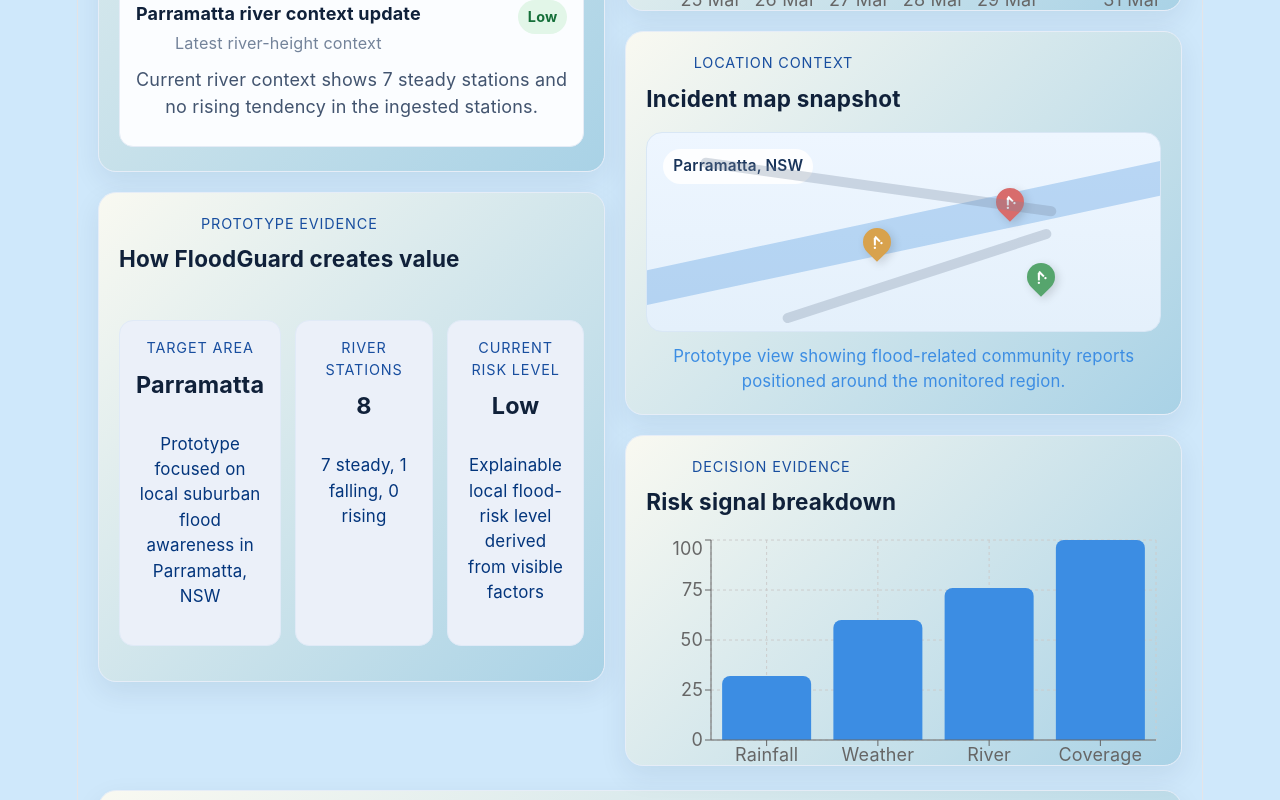
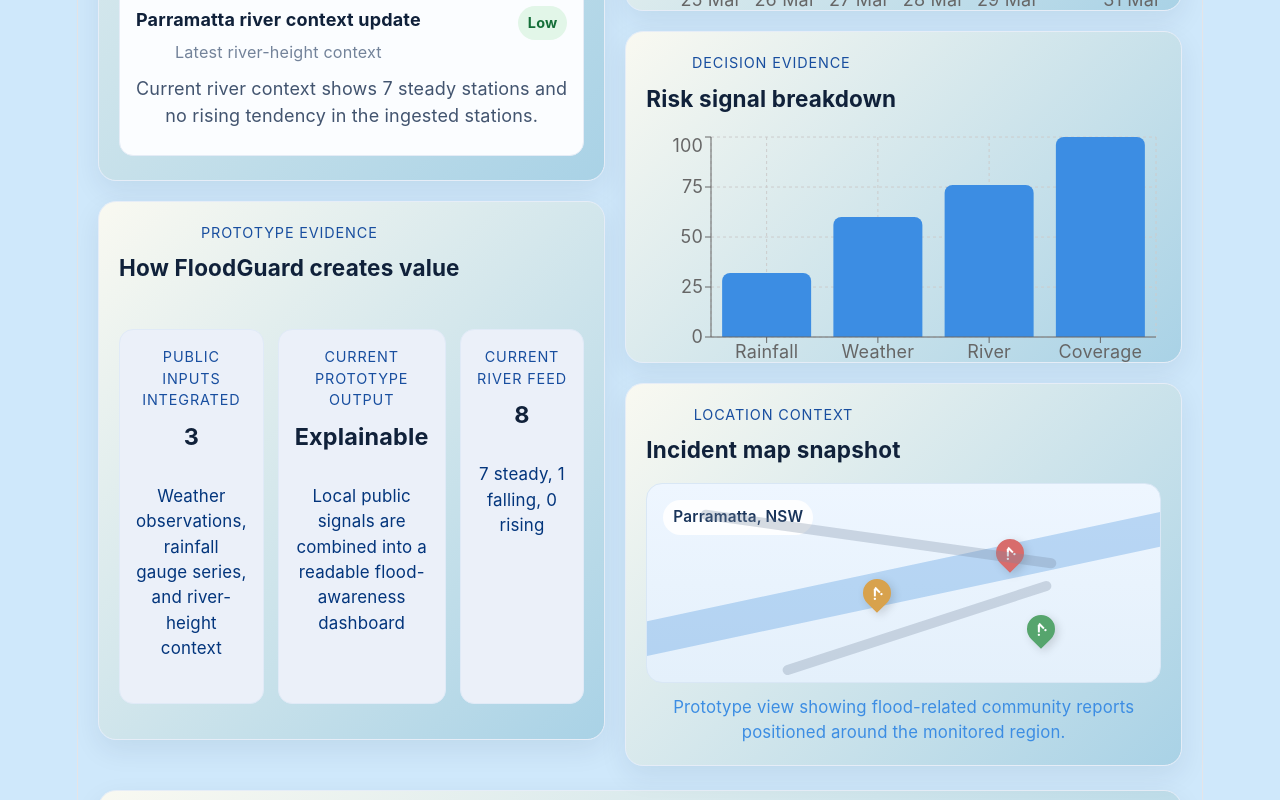
Before and after one commit to HaleyyT/FloodGuard, a React (Vite) app in the folder floodguard-frontend/: page / in a window 1280 px wide. Shown: the part 1600-2400 px from the top of the page. Built offline with nearby package versions, Linux system fonts and the light colour scheme.

Commit message:
Fix dashboard consistency

```diff
--- a/floodguard-frontend/src/App.css
+++ b/floodguard-frontend/src/App.css
@@ -213,7 +213,7 @@
 }
 
 .report-top h4 {
-  margin-bottom: 4px;
+  margin-bottom: 7px;
   font-size: 1rem;
   color: #10213a;
 }
@@ -282,7 +282,7 @@
   color: #03357c;
   margin-bottom: 0;
   font-size: 0.94rem;
-  margin-bottom: 20px;
+  margin-bottom: 25px;
 }
 
 .architecture-flow {
--- a/floodguard-frontend/src/App.jsx
+++ b/floodguard-frontend/src/App.jsx
@@ -139,7 +139,7 @@
   if (weather.stationName) coverageCount += 1;
   if (rainfallPoints.length > 0) coverageCount += 1;
   if (riverStations.length > 0) coverageCount += 1;
-  if ((signals.communityReports ?? []).length > 0) coverageCount += 1;
+  if ((signals.riverContext?.stations ?? []).length > 0) coverageCount += 1;
 
   const coverageScore = clamp(coverageCount * 25);
 
@@ -297,19 +297,19 @@
 
   evidence: [
     {
-      label: "Target Area",
-      value: "Parramatta",
-      note: "Prototype focused on local suburban flood awareness in Parramatta, NSW",
+      label: "Public Inputs Integrated",
+      value: "3",
+      note: "Weather observations, rainfall gauge series, and river-height context",
     },
     {
-      label: "River Stations",
+      label: "Current Prototype Output",
+      value: "Explainable",
+      note: "Local public signals are combined into a readable flood-awareness dashboard",
+    },
+    {
+      label: "Current River Feed",
       value: String(riverSummary.stationCount),
       note: `${riverSummary.tendencyCounts.steady} steady, ${riverSummary.tendencyCounts.falling} falling, ${riverSummary.tendencyCounts.rising} rising`,
-    },
-    {
-      label: "Current Risk Level",
-      value: riskAssessment.riskLevel,
-      note: "Explainable local flood-risk level derived from visible factors",
     },
   ],
 };
@@ -574,8 +574,8 @@
           <ActionsPanel actions={dashboardData.recommendedActions} />
           <RiverStatusPanel riverSummary={riverSummary} />
           <RainfallChart />
+          <SignalBreakdownChart />
           <MapPanel />
-          <SignalBreakdownChart />
         </div>
       </div>
 
--- a/floodguard-frontend/src/data/parramattaSignals.js
+++ b/floodguard-frontend/src/data/parramattaSignals.js
@@ -141,9 +141,9 @@
   },
 
   snapshot: {
-    riskLevel: "Moderate",
+    riskLevel: "Low",
     summary:
-      "FloodGuard combines public weather observations, nearby rainfall-gauge data, and local river-context inputs to support explainable flood awareness.",
+      "FloodGuard currently indicates low immediate flood concern while continuing to monitor rainfall and river conditions.",
   },
 
   weatherObservations,
```
